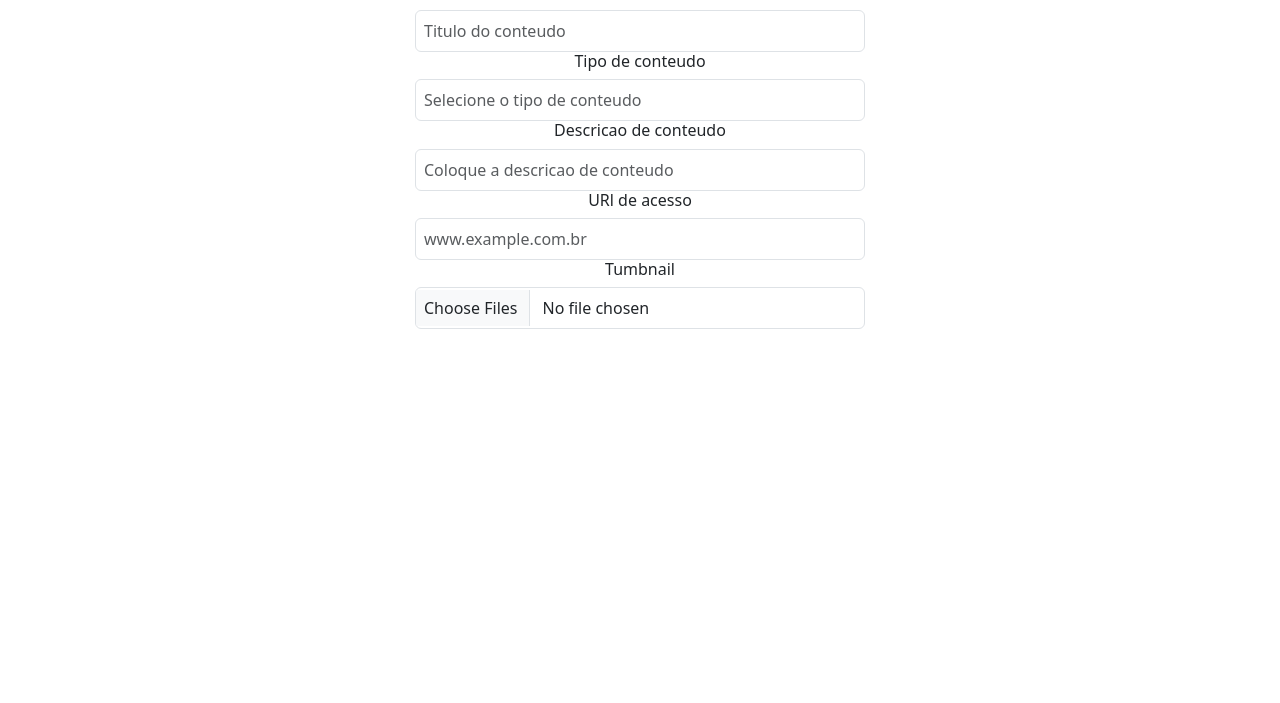
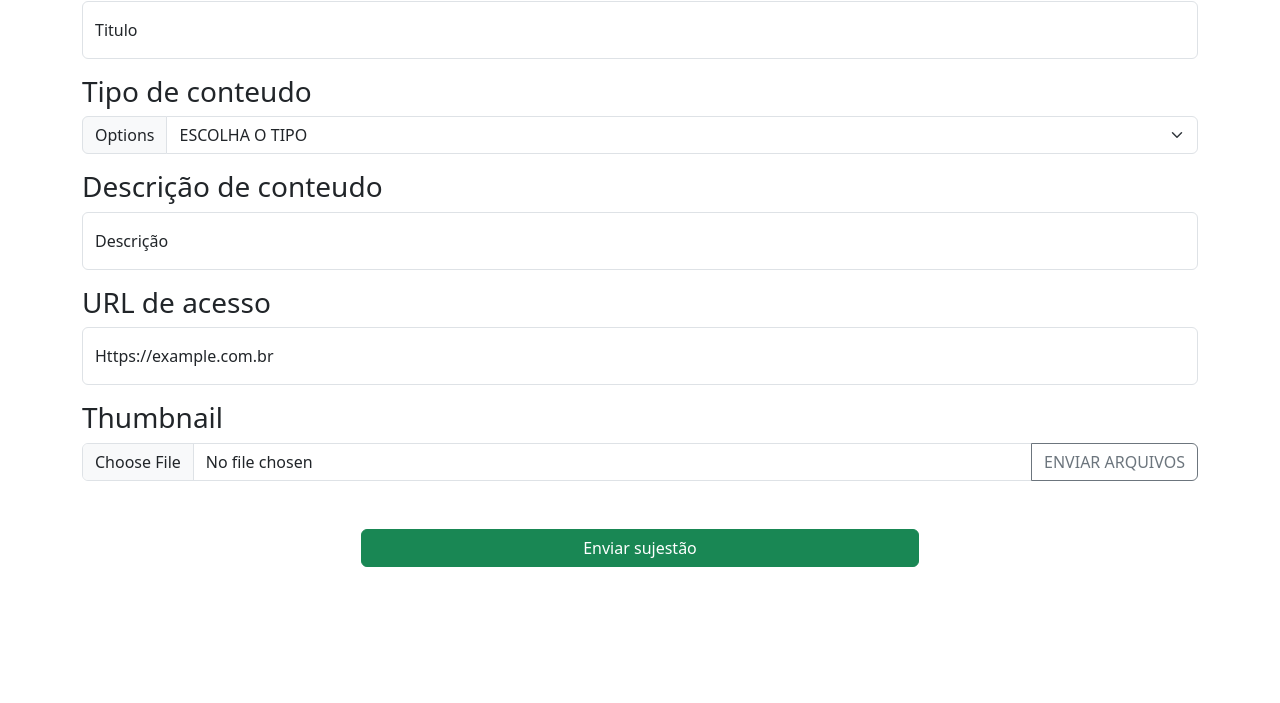
Before and after one commit to ICEI-PUC-Minas-PMGES-TI/pmg-es-2024-1-ti1-2401100-g9-gestao-financeira, a website: page codigo/Marcos/index.html in a window 1280 px wide. Shown: the part 97-800 px from the top of the page. Drawn offline with nearby package versions, Linux system fonts and the light colour scheme.

Commit message:
fixing my  errors

```diff
--- a/codigo/Marcos/index.html
+++ b/codigo/Marcos/index.html
@@ -3,57 +3,47 @@
 <head>
   <meta charset="UTF-8">
   <meta name="viewport" content="width=device-width, initial-scale=1.0">
-    <link rel="stylesheet" href="./style.css">
+  <link rel="stylesheet" href="./assets/style/style.css">
   <link href="https://cdn.jsdelivr.net/npm/bootstrap@5.3.3/dist/css/bootstrap.min.css" rel="stylesheet" integrity="sha384-QWTKZyjpPEjISv5WaRU9OFeRpok6YctnYmDr5pNlyT2bRjXh0JMhjY6hW+ALEwIH" crossorigin="anonymous">
-    <title>Sujestao de conteudo</title>
+  <title>Sugestao de conteudo</title>
+</head>
+<body class="container">
+  <h1>Susjestao de conteudo</h1>
 
-</head>
-<body>
-    <section class="container text-center mt-5">
-        <h5>Sugestao de conteudo</h5>
-        <div>
-            <h6>Titulo de conteudo</h6>
-            <input class="form-control  container-input d-inline-flex p-2 " type="text" placeholder="Titulo do conteudo" aria-label="default input example">
-            <div>
-                <h6>Tipo de conteudo</h6>
-            <input class="form-control container-input d-inline-flex p-2" list="datalistOptions" id="exampleDataList" placeholder="Selecione o tipo de conteudo">
-            <datalist id="datalistOptions">
-              <option value="Artigo">
-              <option value="Revista">
-              <option value="Video">
-              <option value="Joarnal">
-              <option value="Reportagem">
-            </datalist>
+  <h3>Titulo de conteudo</h3>
+  <div class="form-floating mb-3">
+    <input type="email" class="form-control" id="floatingInput" placeholder="name@example.com">
+    <label for="floatingInput">Titulo</label>
   </div>
-        <div>
-            <h6>Descricao de conteudo</h6>
-            <input class="form-control  container-input d-inline-flex p-2" type="text" placeholder="Coloque a descricao de conteudo" aria-label="Preencha">
+<h3>Tipo de conteudo</h3>
+  <div class="input-group mb-3">
+    <label class="input-group-text" for="inputGroupSelect01">Options</label>
+    <select class="form-select" id="inputGroupSelect01">
+      <option selected>ESCOLHA O TIPO</option>
+      <option value="1">Artigo</option>
+      <option value="2">Revista</option>
+      <option value="3">Jornal</option>
+    </select>
   </div>
-        <div>
-            <h6>URl de acesso</h6>
-            <input class="form-control  container-input d-inline-flex p-2" type="text" placeholder="www.example.com.br"aria-label="default input example">
+  <h3>Descrição de conteudo</h3>
+  <div class="form-floating mb-3">
+    <input type="email" class="form-control" id="floatingInput" placeholder="name@example.com">
+    <label for="floatingInput">Descrição</label>
   </div>
-        <div>
-            <h6>Tumbnail</h6>
+  <h3>URL de acesso</h3>
+  <div class="form-floating mb-3">
+    <input type="email" class="form-control" id="floatingInput" placeholder="name@example.com">
+    <label for="floatingInput">Https://example.com.br</label>
   </div>
+<h3>Thumbnail</h3>
+  <div class="input-group">
+    <input type="file" class="form-control" id="inputGroupFile04" aria-describedby="inputGroupFileAddon04" aria-label="Upload">
+    <button class="btn btn-outline-secondary" type="button" id="inputGroupFileAddon04">ENVIAR ARQUIVOS</button>
   </div>
-    <div class="mb-3">
-        <input class="form-control  container-input d-inline-flex p-2" type="file" id="formFileMultiple" multiple>
+  <div class="d-grid gap-2 col-6 mx-auto mt-5">
+    <button type="button" class="btn btn-success c">Enviar sujestão</button>
   </div>
-    </section>
-
-
-
-
-
-
-
-
-
-
-
 
   <script src="https://cdn.jsdelivr.net/npm/bootstrap@5.3.3/dist/js/bootstrap.bundle.min.js" integrity="sha384-YvpcrYf0tY3lHB60NNkmXc5s9fDVZLESaAA55NDzOxhy9GkcIdslK1eN7N6jIeHz" crossorigin="anonymous"></script>
 </body>
-</body>
 </html>
--- a/codigo/Marcos/style.css
+++ /dev/null
@@ -1,3 +0,0 @@
-.container-input{
-    max-width: 450px;
-}
```
Also changed, not shown: Marcos/index.html (deleted, +0 -49 lines), codigo/Marcos/assets/style/inform.css (renamed from Marcos/assets/style/inform.css), codigo/Marcos/assets/style/style.css (renamed from Marcos/assets/style/style.css), codigo/Marcos/infofinan/cadcateg.html (renamed from Marcos/infofinan/cadcateg.html), codigo/Marcos/infofinan/informesfin.html (renamed from Marcos/infofinan/informesfin.html), 5 other files. Lines whose indentation alone changed are shown as unchanged.
